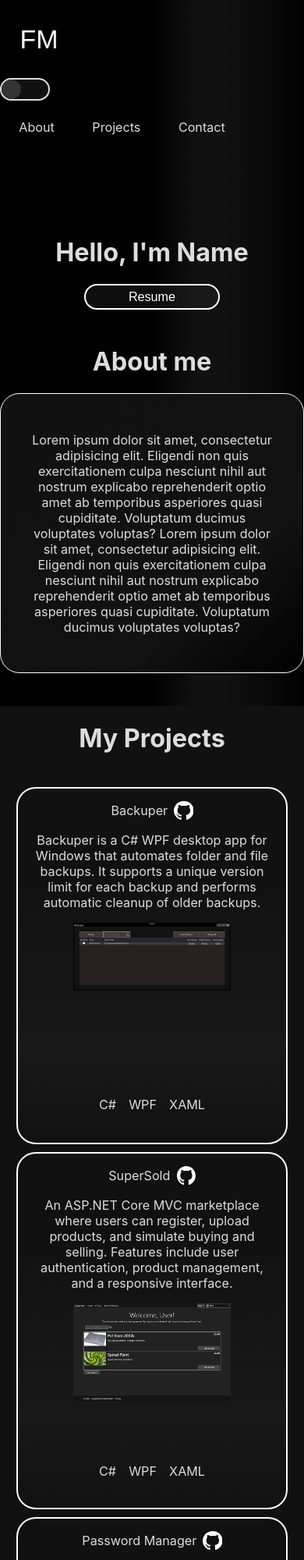
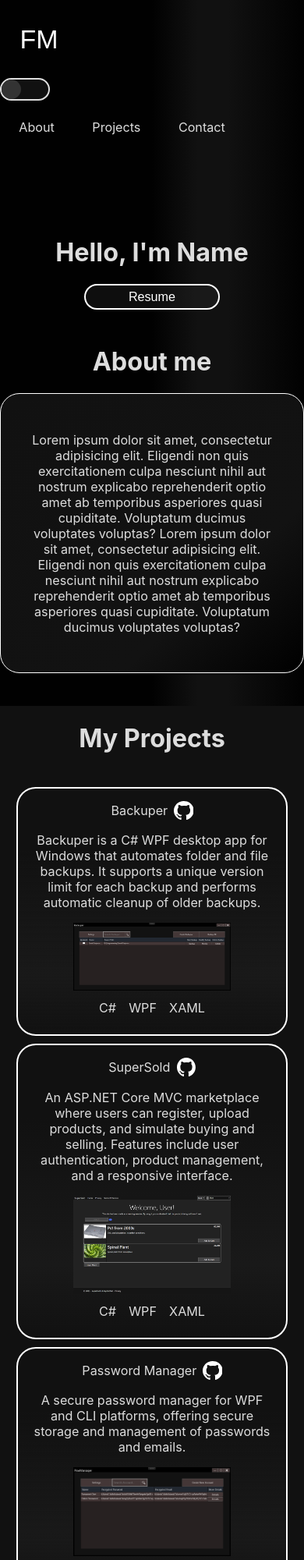
Before and after one commit to Faboid/portfolio, a React (Create React App) app: page / in a window 390 px wide. Shown: the top 2000 px of the page at 78% size. Built offline with nearby package versions, Linux system fonts and the light colour scheme; the HTML template or start-up script is replaced by a standard one.

Commit message:
Fixed scaling issues by allowing projects to occupy more than 50vh.

```diff
--- a/src/sections/Projects.css
+++ b/src/sections/Projects.css
@@ -21,14 +21,13 @@
 .project {
     margin: 0.3rem;
     padding: 1rem;
-    height: 50vh;
     border: 2px white solid;
     border-radius: 25px;
     background: linear-gradient(to bottom, transparent 25%, #191919 75%, transparent);
     overflow: hidden;
 
     display: grid;
-    grid-template-rows: 1fr 3fr 1fr;
+    grid-template-rows: auto auto auto;
     grid-auto-flow: row;
     grid-auto-rows: minmax(0, 1fr);
 
@@ -45,7 +44,7 @@
 }
 
 .project-image-area {
-    overflow:hidden;
+    overflow: hidden;
 }
 
 .project-image {
@@ -65,7 +64,7 @@
 
 @media (max-width: 780px) {
     .projects-wrapper {
-        grid-template-columns: 1fr;
+        grid-template-columns: auto;
     }
 }
 
```
